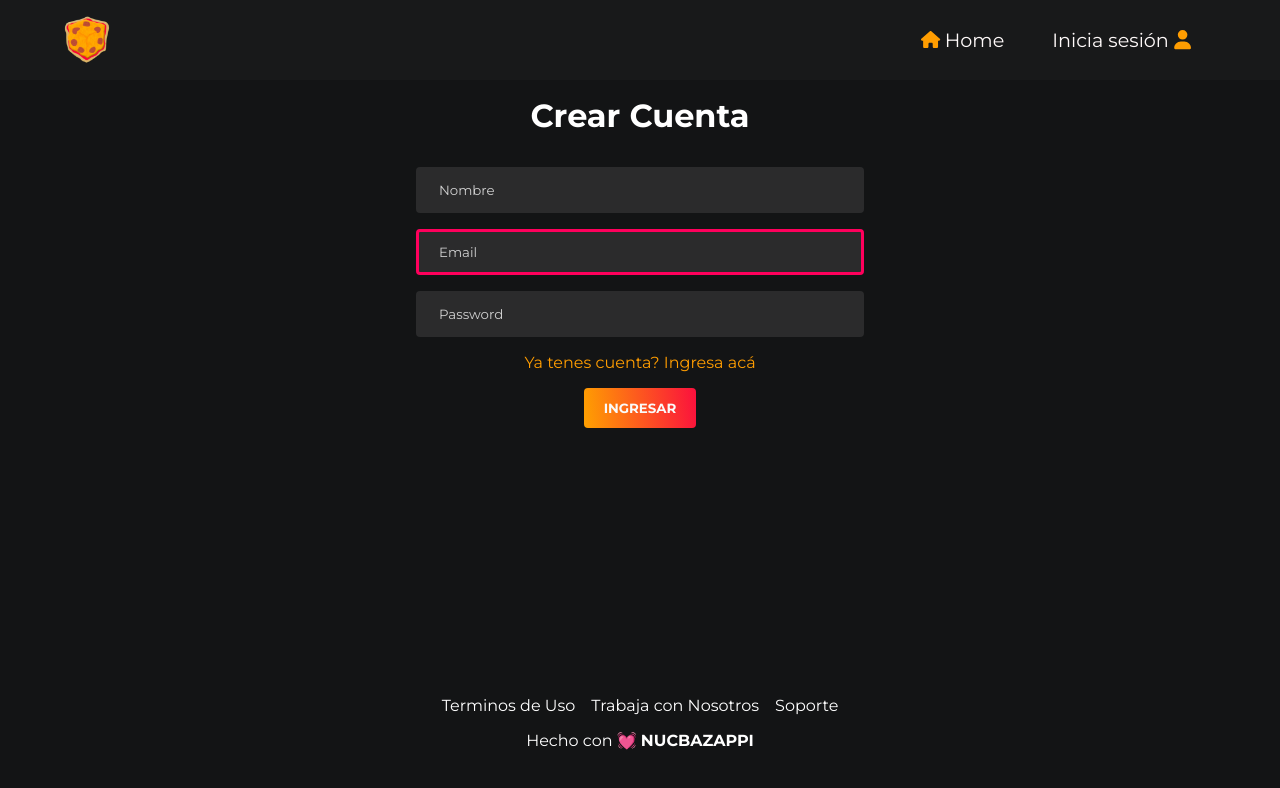
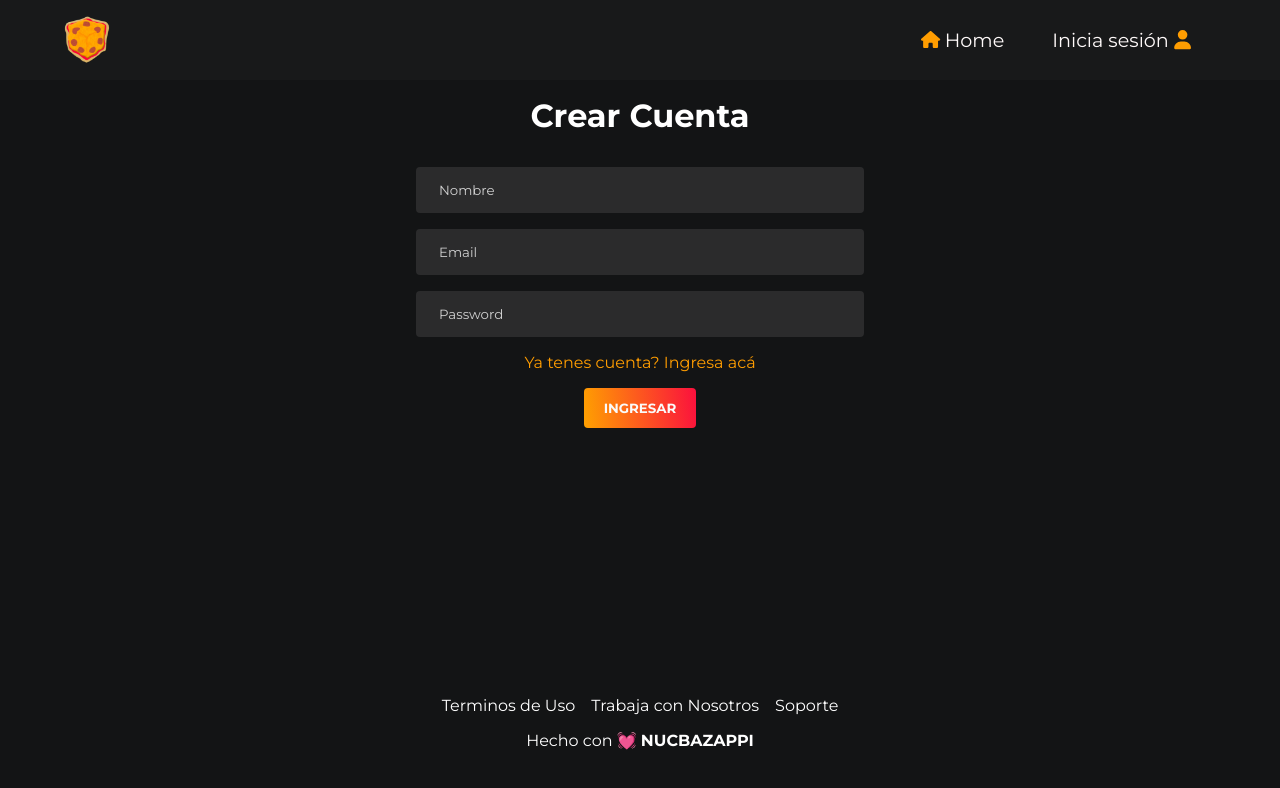
Before and after one commit to EduardoMVirgilio/nucba_4717_REACT, a React (Vite) app in the folder nucba-zappi/: page /registro in a window 1280 px wide. Shown: the top 788 px of the page. Built offline with nearby package versions, Linux system fonts and the light colour scheme.

Commit message:
Fin NZappi III | Clase 15

```diff
--- a/nucba-zappi/package.json
+++ b/nucba-zappi/package.json
@@ -10,9 +10,13 @@
     "preview": "vite preview"
   },
   "dependencies": {
+    "@reduxjs/toolkit": "^2.6.1",
     "react": "^18.3.1",
     "react-dom": "^18.3.1",
-    "react-router": "^7.3.0"
+    "react-hook-form": "^7.54.2",
+    "react-redux": "^9.2.0",
+    "react-router": "^7.3.0",
+    "redux-persist": "^6.0.0"
   },
   "devDependencies": {
     "@eslint/js": "^9.13.0",
--- a/nucba-zappi/src/App.jsx
+++ b/nucba-zappi/src/App.jsx
@@ -7,11 +7,11 @@ import Categories from './Categories/Categories'
 import Products from './Products/Products'
 import { useCategory } from './context/CategoryContext'
 const App = () => {
-  const { category } = useCategory()
+  // const { category } = useCategory()
   return (<>
     <Hero />
     <Categories categorias={categorias} />
-    <Products productos={productos.productos} categoria={category} />
+    <Products productos={productos.productos} />
   </>)
 }
 
--- a/nucba-zappi/src/Categories/Categories.module.css
+++ b/nucba-zappi/src/Categories/Categories.module.css
@@ -26,7 +26,7 @@
   justify-content: center;
   align-items: center;
   gap: 0.5rem;
-  width: 150px;
+  width: calc(100% / 8 - 1rem);
   padding: 2rem 0.5rem;
   background-color: var(--gray-bg);
   border-radius: 1rem;
--- a/nucba-zappi/src/Layout.jsx
+++ b/nucba-zappi/src/Layout.jsx
@@ -1,15 +1,20 @@
+import { Provider } from "react-redux"
 import CategoryProvider from "./context/CategoryContext"
 import Footer from "./Footer/Footer"
 import Header from "./Header/Header"
 import { Link, Outlet } from "react-router"
+import store, { persistor } from "./store"
+import { PersistGate } from "redux-persist/lib/integration/react"
 const Layout = () => {
     return (
         <>
-            <Header />
-            <CategoryProvider>
-                <Outlet />
-            </CategoryProvider>
-            <Footer />
+            <Provider store={store}>
+                <PersistGate loading={null} persistor={persistor}>
+                    <Header />
+                    <Outlet />
+                    <Footer />
+                </PersistGate>
+            </Provider>
         </>
     )
 }
--- a/nucba-zappi/src/Login/Login.jsx
+++ b/nucba-zappi/src/Login/Login.jsx
@@ -12,3 +12,7 @@ const Login = () => {
     </article>)
 }
 export default Login
+
+// https://nucbaz-api.vercel.app/auth/login
+
+// https://nucbaz-api.vercel.app/orders
--- a/nucba-zappi/src/Products/Products.module.css
+++ b/nucba-zappi/src/Products/Products.module.css
@@ -72,3 +72,27 @@
     transition: all 300ms ease-in-out;
   }
 }
+
+
+#paginate{
+  width: 100%;
+  display: flex;
+  justify-content: center;
+  gap: 1rem;
+}
+
+.btnPage{
+  padding: .75rem 1.25rem;
+  cursor: pointer;
+  border-radius: 1.25rem;
+  background: var(--btn-gradient);
+  color: var(--white);
+  font-weight: bold;
+}
+.btnPage:disabled{
+  opacity: .8;
+  color: transparent;
+  background-clip: text;
+  cursor: not-allowed;
+  box-shadow: 0 0 .25rem 0 rgb(102, 102, 102);
+}
--- a/nucba-zappi/src/Registro/Registro.jsx
+++ b/nucba-zappi/src/Registro/Registro.jsx
@@ -1,15 +1,79 @@
-import RegisterStyle from "./Registro.module.css"
-import { Link } from "react-router"
+import RegisterStyle from "./Registro.module.css";
+import { Link } from "react-router";
+import { useForm } from "react-hook-form";
+import { access } from "../store";
+import { useDispatch } from "react-redux";
 const Register = () => {
-    return (<article id={RegisterStyle.registro}>
-        <h2 id={RegisterStyle.title}>Crear Cuenta</h2>
-        <form id={RegisterStyle.form} onSubmit={(e) => e.preventDefault()}>
-            <input type="text" className={`${RegisterStyle.field}`} placeholder="Nombre" />
-            <input type="text" className={`${RegisterStyle.field} ${RegisterStyle.error}`} placeholder="Email" />
-            <input type="password" className={RegisterStyle.field} placeholder="Password" />
-            <Link to={"/login"} className={RegisterStyle.link}>Ya tenes cuenta? Ingresa acá</Link>
-            <button className={RegisterStyle.submit}>Ingresar</button>
-        </form>
-    </article>)
-}
-export default Register
+    const { register, formState, handleSubmit, setError } = useForm({
+        defaultValues: { nombre: "", email: "", password: "" },
+    });
+    const dispatch = useDispatch()
+    const saveUser = async (data) => {
+        try {
+            const req = await fetch("https://nucbaz-api.vercel.app/auth/register", {
+                method: "POST",
+                headers: {
+                    "Content-Type": "application/json"
+                },
+                body: JSON.stringify(data)
+            })
+
+            if (!req.ok) throw new Error("Error en el guardado del usuario")
+
+            const res = await req.json()
+
+            const reqLogin = await fetch("https://nucbaz-api.vercel.app/auth/login", {
+                method: "POST",
+                headers: {
+                    "Content-Type": "application/json"
+                },
+                body: JSON.stringify({ email: data.email, password: data.password })
+            })
+            if (!reqLogin.ok) throw new Error("Error al iniciar sesión con el usuario")
+
+            const resLogin = await reqLogin.json()
+            dispatch(access(resLogin))
+        } catch (error) {
+            setError('root', { type: "any", message: error.message })
+        }
+    };
+    return (
+        <article id={RegisterStyle.registro}>
+            <h2 id={RegisterStyle.title}>Crear Cuenta</h2>
+            <form id={RegisterStyle.form} onSubmit={handleSubmit(saveUser)}>
+                <input
+                    type="text"
+                    className={`${RegisterStyle.field} ${formState.errors && formState.errors.name ? RegisterStyle.error : ""}`}
+                    placeholder="Nombre"
+                    {...register("nombre", {
+                        required: { value: true, message: "Completa el campo nombre" },
+                        minLength: { value: 3, message: "Minimo 3 caracteres" },
+                    })}
+                />
+                {formState.errors && formState.errors.nombre && <small>{formState.errors.nombre.message}</small>}
+                <input
+                    type="text"
+                    className={`${RegisterStyle.field} ${formState.errors && formState.errors.email ? RegisterStyle.error : ""}`}
+                    placeholder="Email"
+                    {...register('email', { required: { value: true, message: "Completa tu correo" }, pattern: { value: /^[a-zA-Z0-9._-]+@[a-zA-Z0-9.-]+\.[a-zA-Z]{2,6}$/, message: "El formato no es valido" } })}
+                />
+                {formState.errors && formState.errors.email && <small>{formState.errors.email.message}</small>}
+                <input
+                    type="password"
+                    className={`${RegisterStyle.field} ${formState.errors && formState.errors.password ? RegisterStyle.error : ""}`}
+                    placeholder="Password"
+                    {...register('password', { required: { value: true, message: "Completa la contraseña" }, minLength: { value: 6, message: "Minimo 6 caracteres" } })}
+                />
+                {formState.errors && formState.errors.password && <small>{formState.errors.password.message}</small>}
+                <Link to={"/login"} className={RegisterStyle.link}>
+                    Ya tenes cuenta? Ingresa acá
+                </Link>
+                {formState.errors && formState.errors.root && <small>{formState.errors.root.message}</small>}
+                <button className={RegisterStyle.submit}>Ingresar</button>
+            </form>
+        </article>
+    );
+};
+export default Register;
+
+// https://nucbaz-api.vercel.app/auth/register
--- a/nucba-zappi/src/data/categorias.json
+++ b/nucba-zappi/src/data/categorias.json
@@ -7,24 +7,24 @@
     "img": "https://res.cloudinary.com/dcatzxqqf/image/upload/v1656648466/coding/NucbaZappi/Categorias/hamburguesa_faykp7.png",
     "title": "Hamburguesas"
   },
-  "PapasFritas": {
+  "Napapuki": {
     "img": "https://res.cloudinary.com/dcatzxqqf/image/upload/v1656648466/coding/NucbaZappi/Categorias/papas-fritas_uw3tat.png",
-    "title": "Papas Fritas"
+    "title": "Napapuki"
   },
   "PizzasALaPiedra": {
     "img": "https://res.cloudinary.com/dcatzxqqf/image/upload/v1656656873/coding/NucbaZappi/Categorias/LaPiedra_g5lhgf.png",
     "title": "Pizzas a la Piedra"
   },
-  "Tortas": {
+  "Wraps": {
     "img": "https://res.cloudinary.com/dcatzxqqf/image/upload/v1656648466/coding/NucbaZappi/Categorias/burritos_osec1e.png",
-    "title": "Tortas"
+    "title": "Wraps"
   },
-  "ComidaMexicana": {
+  "MexicanFood": {
     "img": "https://res.cloudinary.com/dcatzxqqf/image/upload/v1656648466/coding/NucbaZappi/Categorias/tacos_hdr7i2.png",
-    "title": "Comida Mexicana"
+    "title": "Mexican Food"
   },
-  "Batidos": {
+  "Batidukis": {
     "img": "https://res.cloudinary.com/dcatzxqqf/image/upload/v1656648466/coding/NucbaZappi/Categorias/batidos_njcyfi.png",
-    "title": "Batidos"
+    "title": "Batidukis"
   }
 }
--- /dev/null
+++ b/nucba-zappi/src/store.jsx
@@ -0,0 +1,74 @@
+import { configureStore, createSlice, combineReducers } from "@reduxjs/toolkit";
+import { persistStore, persistReducer } from 'redux-persist'
+import localStorage from "redux-persist/lib/storage";
+
+
+const CategorySlice = createSlice({
+    name: "category",
+    initialState: { category: null },
+    reducers: {
+        setCategory: (state, action) => {
+            state.category = action.payload
+        },
+        clearCategory: (state) => {
+            state.category = null
+        }
+    }
+})
+
+export const { setCategory, clearCategory } = CategorySlice.actions
+
+const UserSlice = createSlice({
+    name: 'user',
+    initialState: { user: null },
+    reducers: {
+        access: (state, action) => {
+            state.user = action.payload
+        },
+        clearUser: (state) => {
+            state.user = null
+        }
+    }
+})
+
+export const { access, clearUser } = UserSlice.actions
+
+const CartSlice = createSlice({
+    name: 'cart',
+    initialState: { cart: [] },
+    reducers: {
+        addToCart: (state, action) => {
+            state.cart.push(action.payload)
+        },
+        removeFromCart: (state, action) => {
+            state.cart = state.cart.filter(({ producto }) => producto.id != action.payload)
+        },
+        clearCart: (state) => {
+            state.cart = []
+        }
+    }
+})
+
+export const { addToCart, removeFromCart, clearCart } = CartSlice.actions
+
+
+const persist = persistReducer({
+    key: "nucba_zappi",
+    storage: localStorage,
+    whitelist: ['category', 'user', 'cart']
+}, combineReducers({
+    category: CategorySlice.reducer,
+    user: UserSlice.reducer,
+    cart: CartSlice.reducer
+}))
+
+
+const store = configureStore({
+    reducer: persist,
+    middleware: (getDefaultMiddleware) => getDefaultMiddleware({
+        serializableCheck: false
+    })
+})
+
+export const persistor = persistStore(store)
+export default store
```
Also changed, not shown: nucba-zappi/src/Categories/Categories.jsx (+18 -4 lines), nucba-zappi/src/Products/Products.jsx (+23 -5 lines), 1 other file (tests, documents, lock files or other folders).
